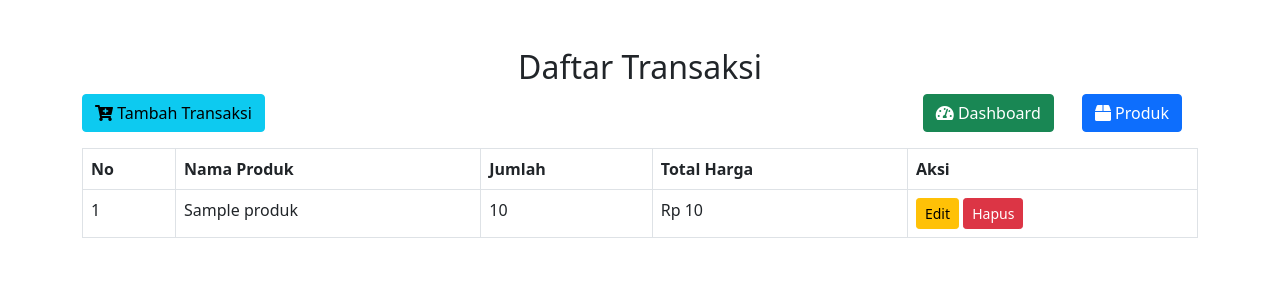
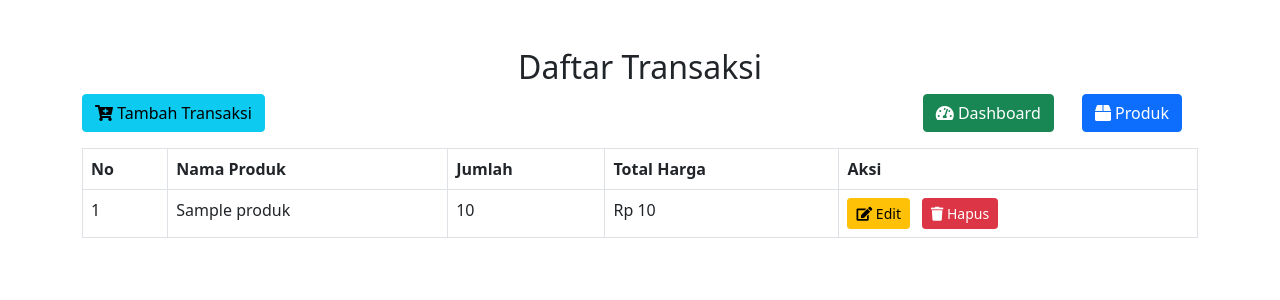
Before and after one commit to yazid-bustomi/product-sales, a PHP site: page /transaksi/index.php in a window 1280 px wide. Shown: the top 300 px of the page. Run offline with PHP 8.4, Linux system fonts and the light colour scheme; tables that the repository leaves empty or names only in its code hold one stand-in row (values such as "Sample post").

Commit message:
Update delete transaksi

```diff
--- a/produk/index.php
+++ b/produk/index.php
@@ -38,7 +38,7 @@ $result = $conn->query($sql);
         <table class="table table-bordered">
             <thead>
                 <tr>
-                    <th>ID</th>
+                    <th>No</th>
                     <th>Nama Produk</th>
                     <th>Harga</th>
                     <th>Stok</th>
--- a/transaksi/index.php
+++ b/transaksi/index.php
@@ -53,8 +53,8 @@ $result = $conn->query($sql);
                         <td><?= $row['jumlah'] ?></td>
                         <td>Rp <?= number_format($row['total_harga'], '0', ',', '.')  ?></td>
                         <td>
-                            <a href="edit.php?id=<?= $row['id_transaksi'] ?>" class="btn btn-warning btn-sm">Edit</a>
-                            <a href="delete.php?id=<?= $row['id_transaksi'] ?>" class="btn btn-danger btn-sm" onclick="return confirm('Apakah Anda yakin?')">Hapus</a>
+                            <a href="edit.php?id=<?= $row['id_transaksi'] ?>" class="btn btn-warning btn-sm me-2"><i class="fas fa-edit"></i> Edit</a>
+                            <a href="delete.php?id=<?= $row['id_transaksi'] ?>" class="btn btn-danger btn-sm" onclick="return confirm('Apakah Anda yakin?')"><i class="fas fa-trash"></i> Hapus</a>
                         </td>
                     </tr>
                     <?php $no++ ?>
```
Also changed, not shown: transaksi/delete.php (+20 -0 lines).
